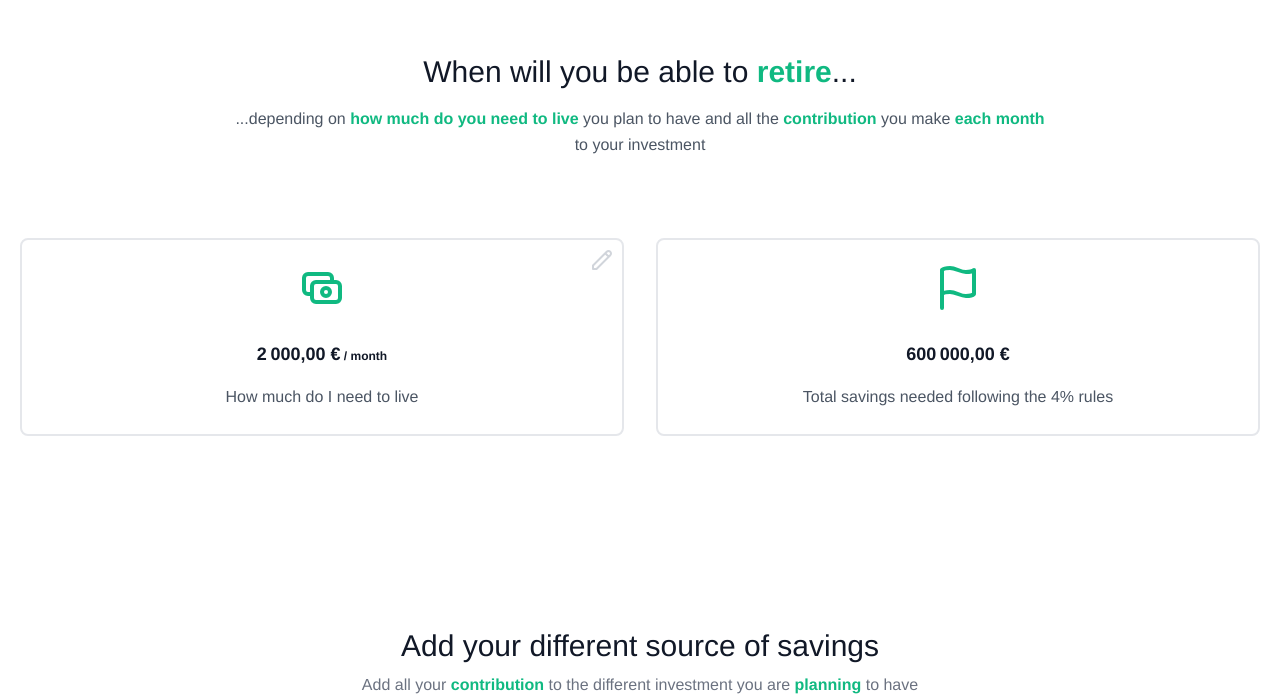
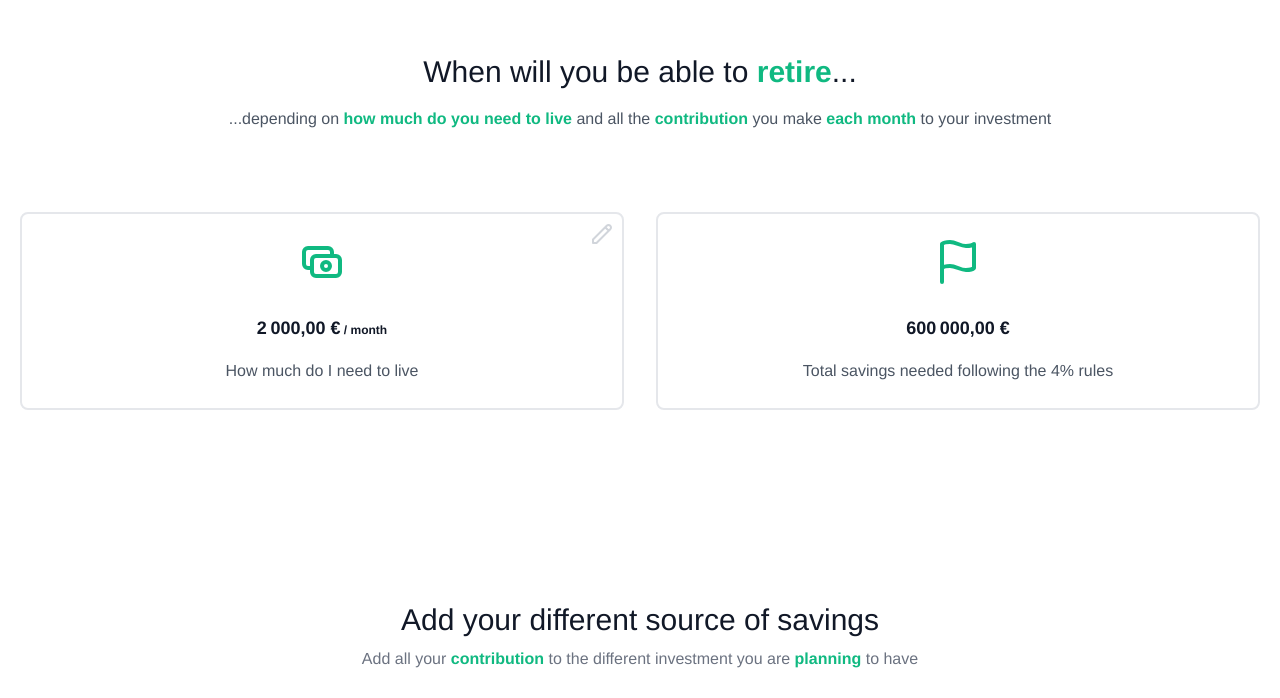
Before and after one commit to sylvnco/FireCalc, a Vue app in the folder CalcFire/: page / in a window 1280 px wide. Shown: the part 102-800 px from the top of the page. Built offline with nearby package versions, Linux system fonts and the light colour scheme.

Commit message:
fix typo

```diff
--- a/CalcFire/src/App.vue
+++ b/CalcFire/src/App.vue
@@ -17,8 +17,7 @@
           </h1>
           <p class="lg:w-2/3 mx-auto leading-relaxed text-base">
             ...depending on
-            <b class="text-green-500">how much do you need to live</b> you plan
-            to have and all the <b class="text-green-500">contribution</b> you
+            <b class="text-green-500">how much do you need to live</b> and all the <b class="text-green-500">contribution</b> you
             make <b class="text-green-500">each month</b> to your investment
           </p>
         </div>
```
